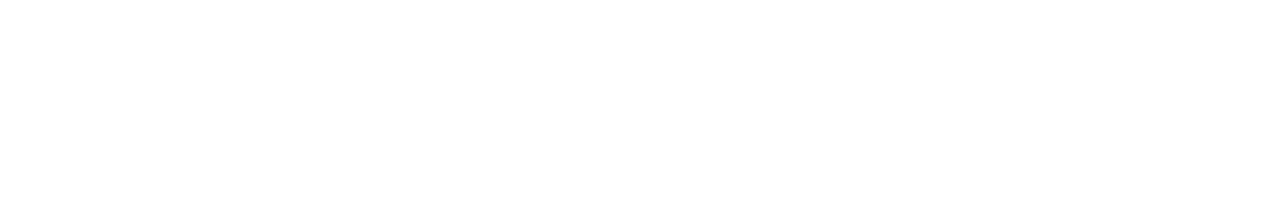
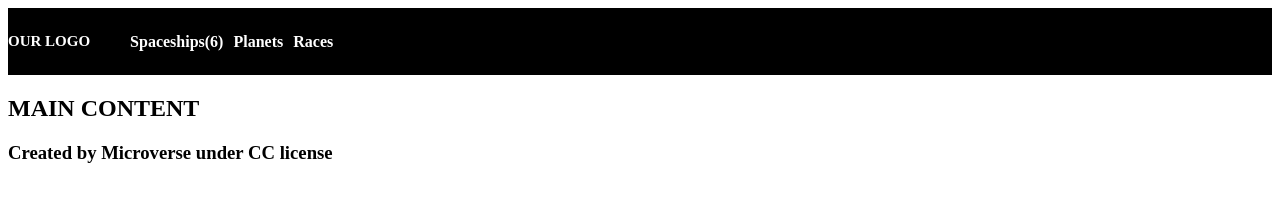
Before and after one commit to gandradep/API-basedWebApp, a website built with webpack: page src/index.html in a window 1280 px wide. Built offline with nearby package versions, Linux system fonts and the light colour scheme.

Commit message:
Add header and footer

```diff
--- a/src/index.html
+++ b/src/index.html
@@ -6,6 +6,28 @@
 	<title>API BASED WEB APP</title>
 </head>
 <body>
+  <header>
+    <nav class="nav-bar">
+      <h5 class="logo-text">OUR LOGO</h5>
+      <div class="links">
+        <ul class="ul-links">
+          <li class="listLink"><a id="first-link" href="#list">Spaceships(6)</a></li>
+          <li class="listLink"><a id="second-link" href="#add-new">Planets</a></li>
+          <li class="listLink"><a id="third-link" href="#contact-list">Races</a></li>
+        </ul>
+      </div>
+    </nav>
+  </header>
+
+  <section class="main">
+    <div>
+      <h1>MAIN CONTENT</h1>
+    </div>
+  </section>
+
+  <footer>
+    <h3>Created by Microverse under CC license</h3>
+  </footer>
 
 </body>
 </html>
--- a/src/style.css
+++ b/src/style.css
@@ -0,0 +1,37 @@
+body {
+  padding: 0;
+}
+
+.nav-bar {
+  display: flex;
+  background: black;
+  color: #fff;
+}
+
+.logo-text {
+  font-size: 15px;
+}
+
+.links {
+  display: flex;
+  align-items: center;
+}
+
+.ul-links {
+  list-style: none;
+  display: flex;
+  font-weight: bold;
+}
+
+li {
+  margin-right: 10px;
+}
+
+a {
+  text-decoration: none;
+  color: #fff;
+}
+
+.ul-links li a:hover {
+  color: #4472e7;
+}
```
Also changed, not shown: .babelrc (added), dist/index.bundle.js, dist/index.html.
